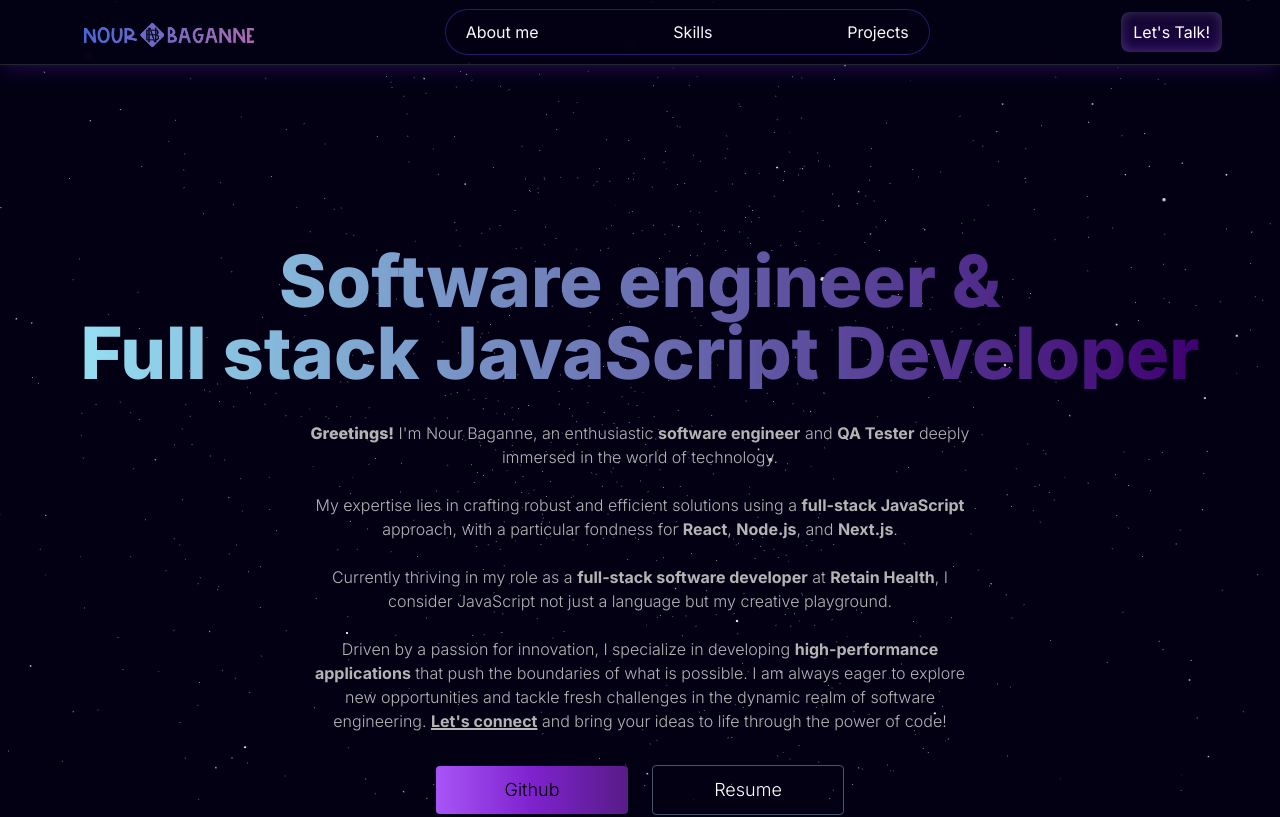
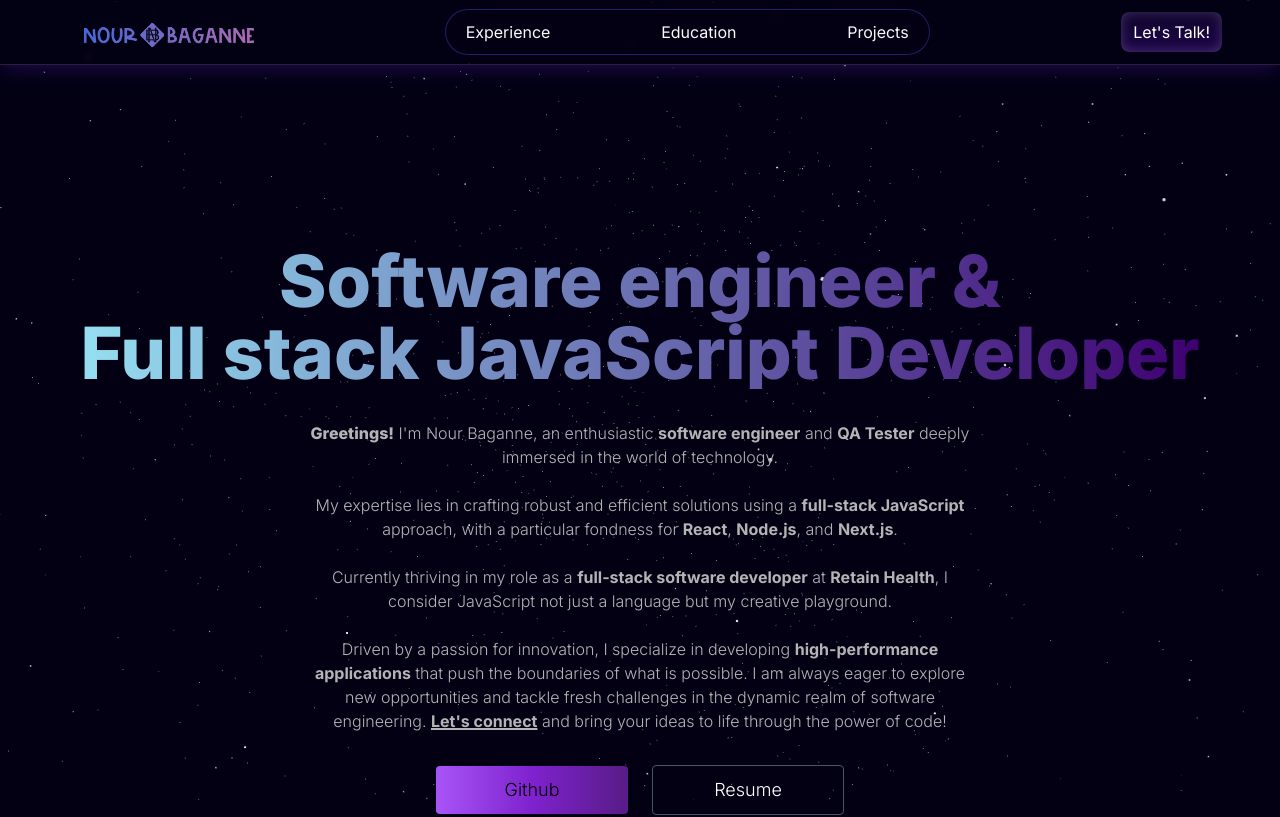
Before and after one commit to Nourbaganne/Portfolio, a Next.js app: page / in a window 1280 px wide. Shown: the top 817 px of the page. Built offline with nearby package versions, Linux system fonts and the light colour scheme.

Commit message:
fix clsx deployment issue

```diff
--- a/src/app/ui/experience/experience.tsx
+++ b/src/app/ui/experience/experience.tsx
@@ -6,7 +6,7 @@ const {experiences} = require("../../lib/placeholder-data") ;
 
 const Experiencce = () => {
     return(
-        <div className="max-w-6xl m-auto mt-24 text-gray-200">
+        <div className="max-w-6xl m-auto mt-24 text-gray-200" id="experience">
           {experiences.map((experience: Experience) => (
             <>
               <div key={experience.id.toString()} className="border-y-[1px] border-slate-500">
--- a/src/app/ui/navbar/navbar.tsx
+++ b/src/app/ui/navbar/navbar.tsx
@@ -41,12 +41,13 @@ const Navbar = () => {
 
   return (
     <div className={clsx(
-      "w-full h-[65px] fixed top-0 shadow-lg shadow-[#2A0E61]/50 bg-[#03001417] z-50 backdrop-blur-sm flex p-3 sm:p-6  border-b-[#24242E] px-6 sm:px-12  border-b-[1px]",
-      {
-        'navBar': showNav,
-        'navBar hideNav': !showNav
-      }
-    )}>
+        "w-full h-[65px] fixed top-0 shadow-lg shadow-[#2A0E61]/50 bg-[#03001417] z-50 backdrop-blur-sm flex p-3 sm:p-6  border-b-[#24242E] px-6 sm:px-12  border-b-[1px]",
+        {
+          'navBar': showNav,
+          'navBar hideNav': !showNav
+        },
+      )}
+    >
       <div className="w-full h-full flex flex-row items-center justify-between m-auto px-[10px]">
         <div className="h-auto w-auto flex flex-row items-center">
           <span className="font-bold ml-[10px] hidden md:block text-gray-300">
@@ -61,11 +62,11 @@ const Navbar = () => {
 
         <div className="w-[500px] h-full flex flex-row items-center justify-between">
           <div className="flex items-center justify-between w-full h-auto border border-[#7042f861] bg-[#0300145e] mr-[15px] px-[20px] py-[10px] rounded-full text-gray-50">
-            <a href="#about-me" className="cursor-pointer hover:text-gray-300 hover:translate-y-1">
-              About me
+            <a href="#experience" className="cursor-pointer hover:text-gray-300 hover:translate-y-1">
+              Experience
             </a>
-            <a href="#skills" className="cursor-pointer hover:text-gray-300 hover:translate-y-1">
-              Skills
+            <a href="#education" className="cursor-pointer hover:text-gray-300 hover:translate-y-1">
+              Education
             </a>
             <a href="#projects" className="cursor-pointer hover:text-gray-300 hover:translate-y-1">
               Projects
```
